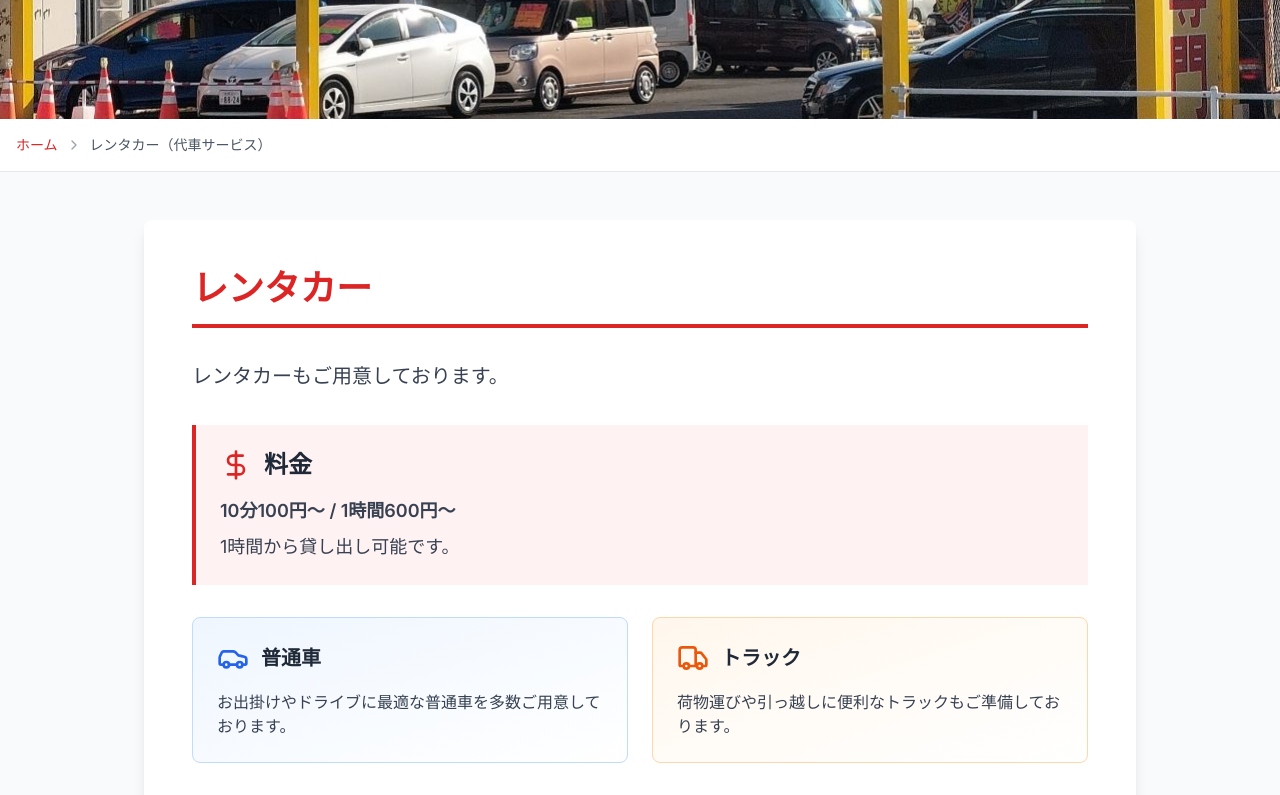
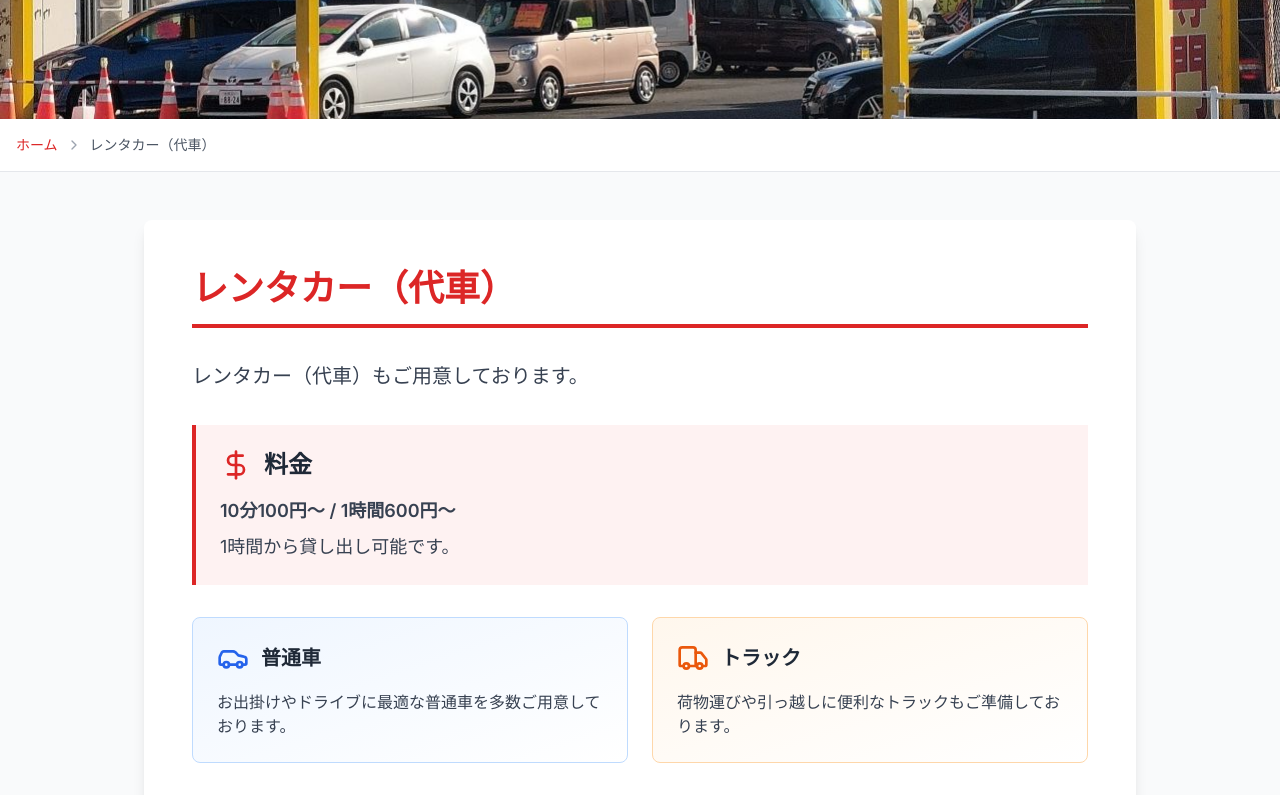
Before and after one commit to homepagebusinessfc-debug/homepage-business-project, a Next.js app: page /rental in a window 1280 px wide. Shown: the part 740-1535 px from the top of the page. Built offline with nearby package versions, Linux system fonts and the light colour scheme.

Commit message:
Update 5 files
- /components/Footer.tsx
- /components/Header.tsx
- /app/contact/page.tsx
- /app/rental/page.tsx
- /app/page.tsx

```diff
--- a/app/contact/page.tsx
+++ b/app/contact/page.tsx
@@ -115,7 +115,7 @@ export default function ContactPage() {
                     <option value="sell">車の売却について</option>
                     <option value="oil_change">オイル交換</option>
                     <option value="inspection">車検見積・予約</option>
-                    <option value="rental">レンタカー（代車サービス）について</option>
+                    <option value="rental">レンタカー（代車）について</option>
                     <option value="other">その他</option>
                   </select>
                 </div>
--- a/app/page.tsx
+++ b/app/page.tsx
@@ -335,13 +335,13 @@ export default function Home() {
               <div className="h-40 relative">
                 <Image
                   src="/rental_car.jpg"
-                  alt="レンタカー（代車サービス）"
+                  alt="レンタカー（代車）"
                   fill
                   className="object-cover"
                 />
               </div>
               <div className="p-6 text-center">
-                <h3 className="text-xl font-bold mb-2">レンタカー（代車サービス）</h3>
+                <h3 className="text-xl font-bold mb-2">レンタカー（代車）</h3>
                 <p className="text-gray-600">レンタカーもカッチャウで。</p>
               </div>
             </Link>
--- a/app/rental/page.tsx
+++ b/app/rental/page.tsx
@@ -11,19 +11,19 @@ export default function RentalPage() {
         <div className="max-w-7xl mx-auto flex items-center gap-2 text-sm">
           <Link href="/" className="text-red-600 hover:underline">ホーム</Link>
           <ChevronRight size={16} className="text-gray-400" />
-          <span className="text-gray-600">レンタカー（代車サービス）</span>
+          <span className="text-gray-600">レンタカー（代車）</span>
         </div>
       </div>
 
       <div className="max-w-5xl mx-auto py-12 px-4">
         <div className="bg-white rounded-lg shadow-lg p-8 md:p-12">
           <h1 className="text-4xl font-bold text-red-600 mb-8 pb-4 border-b-4 border-red-600">
-            レンタカー
+            レンタカー（代車）
           </h1>
 
           <div className="space-y-8">
             <p className="text-xl text-gray-700 leading-relaxed">
-              レンタカーもご用意しております。
+              レンタカー（代車）もご用意しております。
             </p>
 
             {/* 料金情報 */}
--- a/components/Footer.tsx
+++ b/components/Footer.tsx
@@ -49,7 +49,7 @@ export default function Footer() {
             <li><a href="/cars" className="hover:text-kacchau transition-colors">新車・中古車</a></li>
             <li><a href="/search" className="hover:text-kacchau transition-colors">クルマを探す</a></li>
             <li><a href="/sell" className="hover:text-kacchau transition-colors">クルマを売る</a></li>
-            <li><a href="/rental" className="hover:text-kacchau transition-colors">レンタカー（代車サービス）</a></li>
+            <li><a href="/rental" className="hover:text-kacchau transition-colors">レンタカー（代車）</a></li>
           </ul>
         </div>
 
--- a/components/Header.tsx
+++ b/components/Header.tsx
@@ -14,7 +14,7 @@ export default function Header() {
     { href: '/sell', label: 'クルマを売る' },
     { href: '/inspection', label: '車検見積・予約' },
     { href: '/oil-change', label: 'オイル交換' },
-    { href: '/rental', label: 'レンタカー（代車サービス）' },
+    { href: '/rental', label: 'レンタカー（代車）' },
     { href: '/question', label: 'よくある質問' },
     { href: '/contact', label: 'お問い合わせ' },
   ];
```
